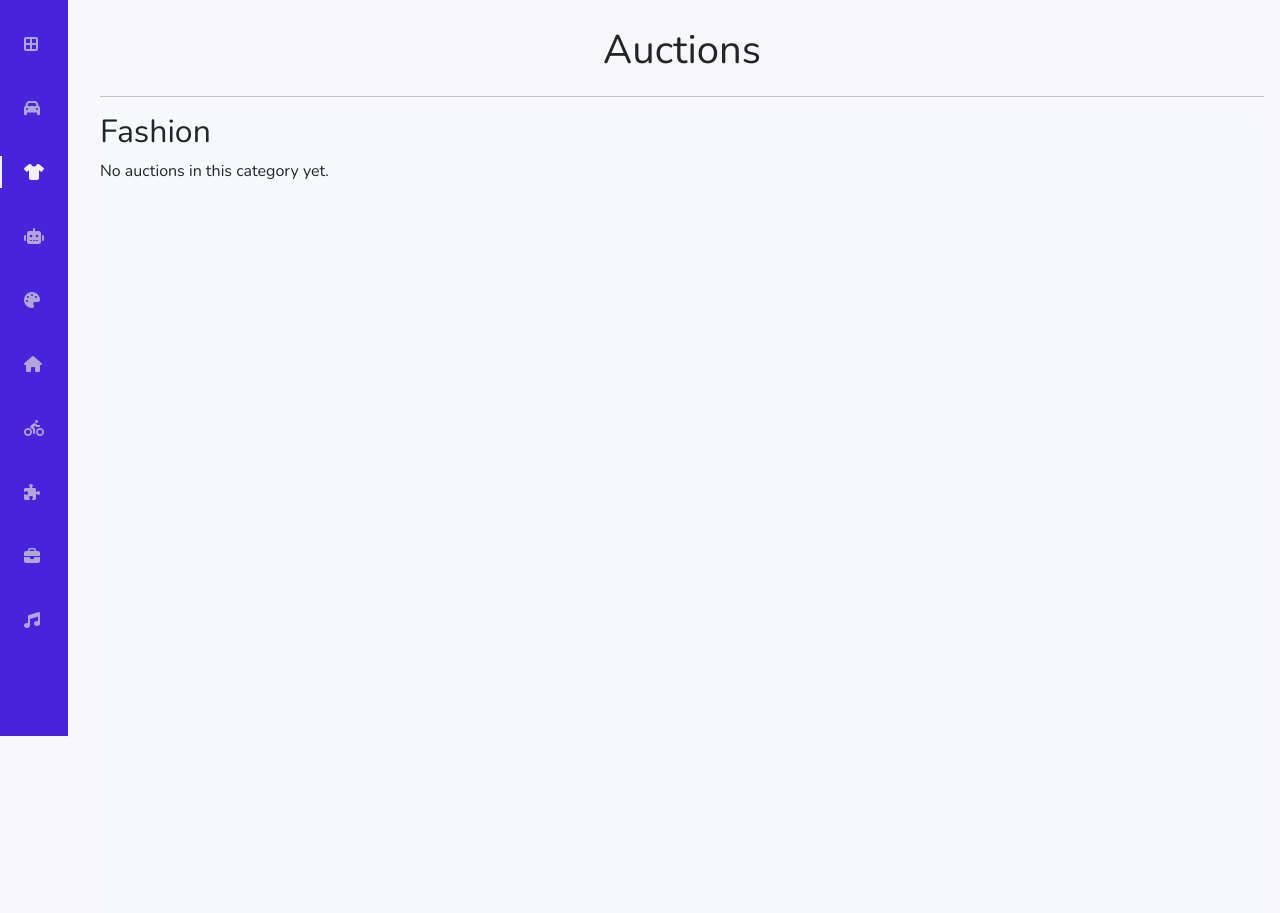
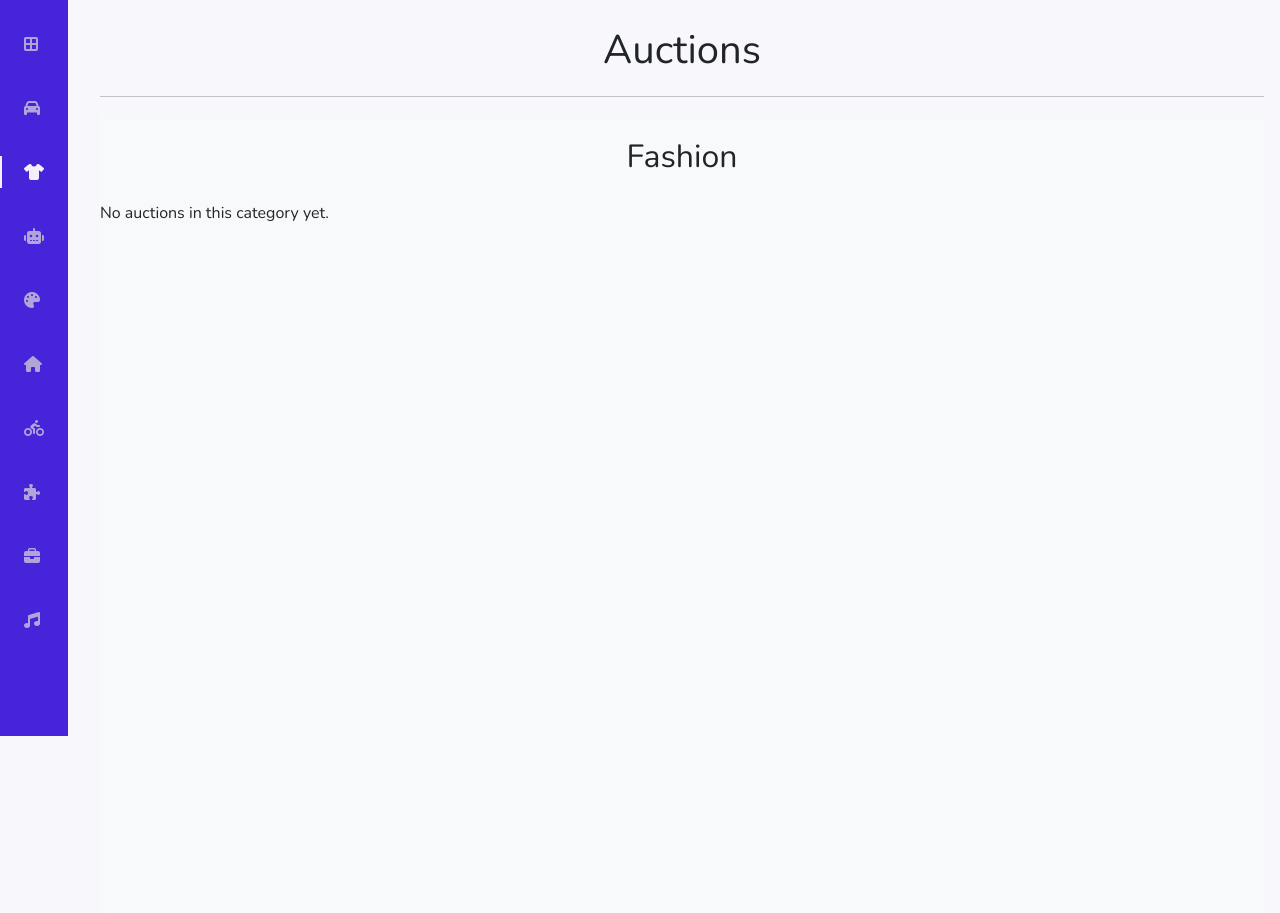
Before and after one commit to JSerwatka/CS50-Commerce, a Django app: page /categories/FAS in a window 1280 px wide. Shown: the part 64-977 px from the top of the page. Run offline with Django 3.2, Linux system fonts and the light colour scheme; data comes from the database, SQL or seed files in the repository; some libraries are stand-ins or nearby versions.

Commit message:
feat: category title style

```diff
--- a/auctions/static/auctions/styles.css
+++ b/auctions/static/auctions/styles.css
@@ -30,6 +30,13 @@ body {
 }
 
 /* ^^^^ Listing page ^^^^ */
+
+.category-name {
+    text-align: center;
+    padding: 20px 0;
+    font-size: 2rem;
+}
+
 /* auction title */
 div.auction-title {
     position: relative;
--- a/auctions/templates/auctions/category_auctions.html
+++ b/auctions/templates/auctions/category_auctions.html
@@ -1,7 +1,7 @@
 {% extends "auctions/layout.html" %}
 
 {% block body %}
-    <h2>{{category_full}}</h2>
+    <div class="category-name">{{category_full}}</div>
 
     {% for auction in auctions %}
         {% include "auctions/listings_layout.html" %}
--- a/auctions/templates/auctions/index.html
+++ b/auctions/templates/auctions/index.html
@@ -1,7 +1,7 @@
 {% extends "auctions/layout.html" %}
 
 {% block body %}
-    <h2>Active Listings</h2>
+    <div class="category-name">All Listings</div>
 
     {% for auction in auctions %}
         {% include "auctions/listings_layout.html" %}
```
